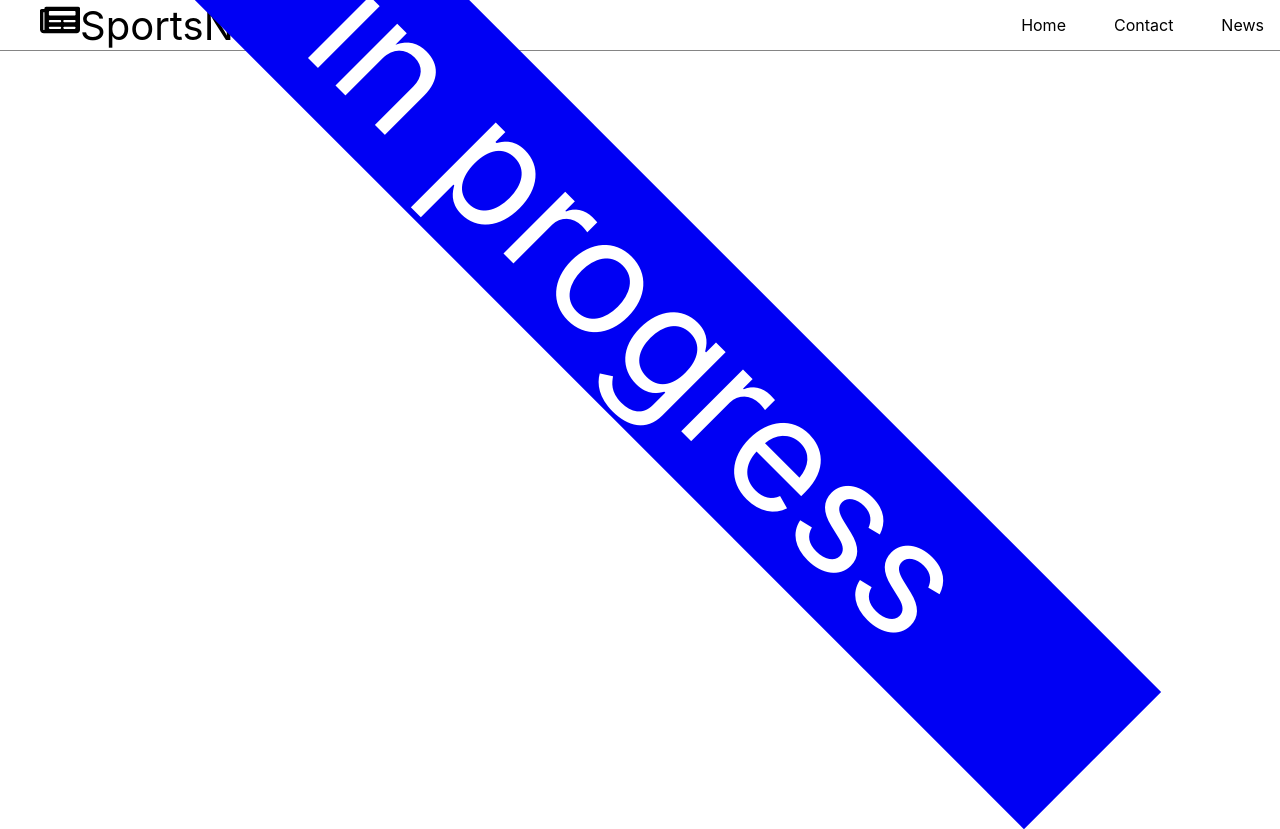
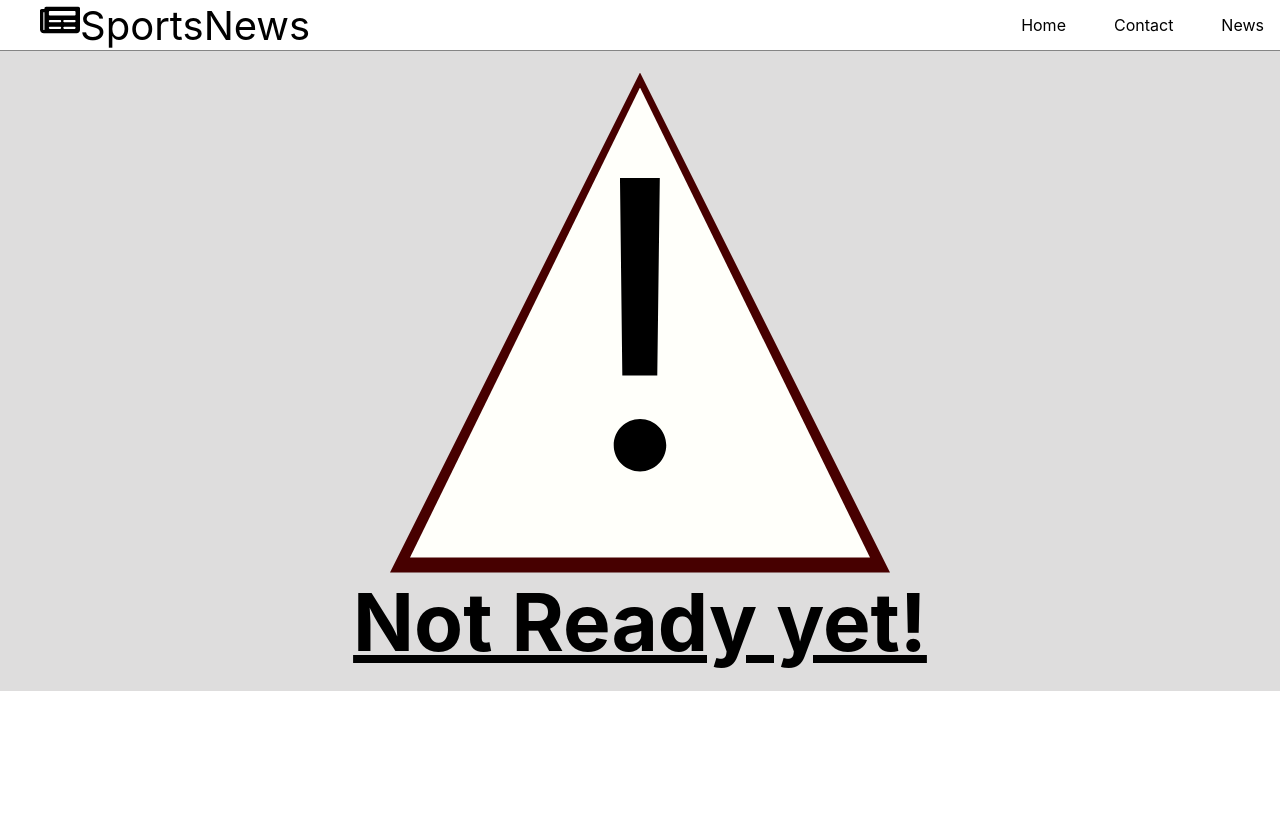
Before and after one commit to TheBouns/newsPaper, a React (Create React App) app: page / in a window 1280 px wide. After the commit the page ends 800 px from the top, so only its background shows below. Built offline with nearby package versions, Linux system fonts and the light colour scheme.

Commit message:
updated some design features

```diff
--- a/src/components/Form/Form.css
+++ b/src/components/Form/Form.css
@@ -1,26 +1,31 @@
-.formContainer{
+.formContainer {
   display: flex;
   flex-direction: column;
   align-items: center;
   justify-content: center;
-    border: solid 2px black;
   background-color: rgba(240, 234, 234, 0.884);
-    height: 100%;
+  height: 90vh;
 }
-form{
+form {
   display: flex;
   flex-direction: column;
-    align-items: center ;
+  align-items: center;
+  justify-content: center;
+  gap: 1em;
   width: 50%;
-    gap: 1em;
-    border: solid black 2px;
-    height: 90vh;
-    background-color: white ;
-
+  /* border: solid black 2px; */
+  height: 70vh;
+  background-color: white;
+  border-radius: 10em;
 }
 
-input,select,textarea,button{
+input,
+select,
+textarea,
+button {
   width: 70%;
   height: 2em;
   resize: none;
+  border-radius: 1em;
+  text-align: center;
 }
--- a/src/components/Home/Home.css
+++ b/src/components/Home/Home.css
@@ -1,18 +1,58 @@
-.homeContainer{
-    display: flex;
-    justify-content: center;
-    align-items: center;
-    font-size: 10em;
-    transform: rotate(45deg);
-    margin-top: 1em;
-    animation-name: prueba;
-    animation-duration: 2s;
-    animation-iteration-count: infinite;
-    color:white
-
+.homeContainer {
+  display: flex;
+  justify-content: center;
+  flex-direction: column;
+  align-items: center;
+  font-size: 10em;
+  background-color: rgba(56, 50, 50, 0.164);
+  width: 100%;
+  height: 80vh;
 }
-@keyframes prueba {
-    from{background-color: black;}
-    to{background-color: blue;}
-
+.dangerOutside {
+  display: flex;
+  justify-content: center;
+  align-items: center;
+  background-color: white;
+  width: 500px;
+  height: 500px;
+  clip-path: polygon(50% 0%, 100% 100%, 0% 100%);
+  background-color: black;
+  font-size: 1em;
+  animation-name: borderColor;
+  animation-duration: 2.5s;
+  animation-iteration-count: infinite;
 }
+.danger {
+  display: flex;
+  justify-content: center;
+  align-items: center;
+  background-color: rgb(255, 238, 0);
+  width: 460px;
+  height: 470px;
+  clip-path: polygon(50% 0%, 100% 100%, 0% 100%);
+  color: black;
+  font-size: 2.5em;
+  animation-name: backgroundColor;
+  animation-duration: 3s;
+  animation-iteration-count: infinite;
+}
+h1 {
+  font-size: 0.5em;
+  text-decoration: underline;
+}
+@keyframes backgroundColor {
+  from {
+    background-color: rgb(255, 238, 0);
+  }
+  to {
+    background-color: rgb(255, 255, 255);
+  }
+}
+@keyframes borderColor {
+  from {
+    background-color: black;
+  }
+  to {
+    background-color: rgb(255, 0, 0);
+  }
+}
--- a/src/components/Home/Home.jsx
+++ b/src/components/Home/Home.jsx
@@ -1,9 +1,16 @@
-import './Home.css'
-const Home = ()=>{
-    const string= "in progress";
-    return(
-        <div className="homeContainer">{string}</div>
-    )
-}
+import "./Home.css";
+const Home = () => {
+  const string = "in progress";
+  return (
+    <div className="homeContainer">
+      <div className="dangerOutside">
+        <div className="danger">
+          <p>!</p>
+        </div>
+      </div>
+      <h1>Not Ready yet!</h1>
+    </div>
+  );
+};
 
 export default Home;
--- a/src/components/News/New.jsx
+++ b/src/components/News/New.jsx
@@ -1,30 +1,33 @@
-import React,{useEffect,useState} from 'react';
-import axios from 'axios';
+import React, { useEffect, useState } from "react";
+import axios from "axios";
 
-const News = ()=>{
-    const [news,setNews] = useState([]);
+const News = () => {
+  const [news, setNews] = useState([]);
 
-    const getNews = async ()=>{
+  const getNews = async () => {
     try {
-            const response = await axios.get("https://api.nytimes.com/svc/topstories/v2/sports.json?api-key=0WpPTShc3tqz70ezkcATWr7zA0pyVNIC");
+      const response = await axios.get(
+        "https://api.nytimes.com/svc/topstories/v2/sports.json?api-key=0WpPTShc3tqz70ezkcATWr7zA0pyVNIC"
+      );
       const data = response.data.results;
-            setNews(data)
+      setNews(data);
     } catch (error) {
-            console.error(error)
+      console.error(error);
     }
   };
   useEffect(() => {
     getNews();
   }, []);
-      console.log(news)
-     const newsItem = news.map((item)=>(
-        <div className='newsContainer'>
-        <h1>{item.title}</h1><p>{item.abstract}{item.byline}</p>
+  console.log(news);
+  const newsItem = news.map((item) => (
+    <div className="newsContainer">
+      <h2>{item.title}</h2>
+      <p>
+        {item.abstract}
+        {item.byline}
+      </p>
     </div>
-     )
-     );
-    return(
-        <div>{newsItem}</div>
-    )
-}
+  ));
+  return <div>{newsItem}</div>;
+};
 export default News;
```
Also changed, not shown: src/components/Form/Form.jsx (+28 -25 lines), src/components/Header/Header.jsx (+23 -15 lines). Lines whose indentation alone changed are shown as unchanged.
